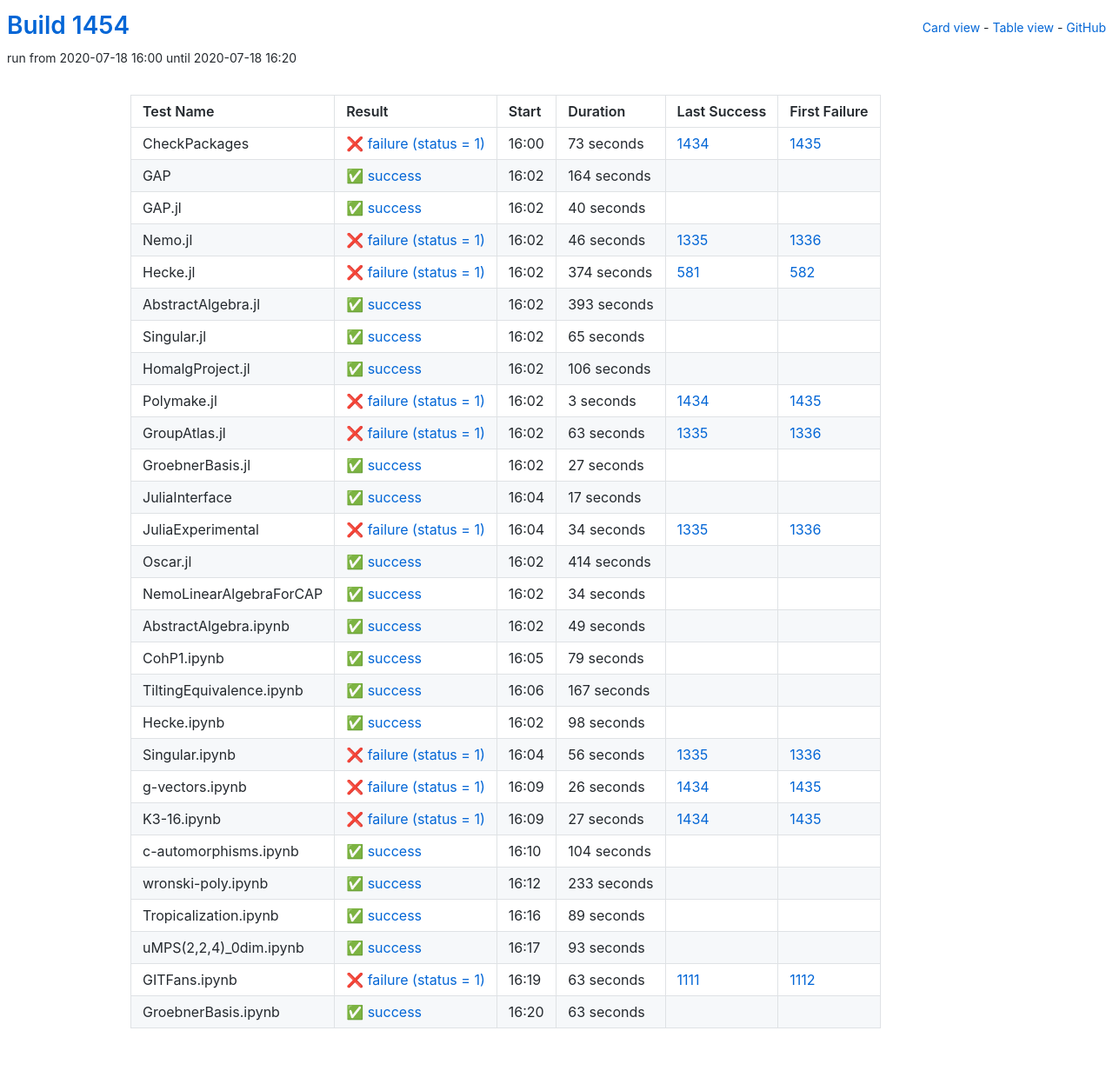
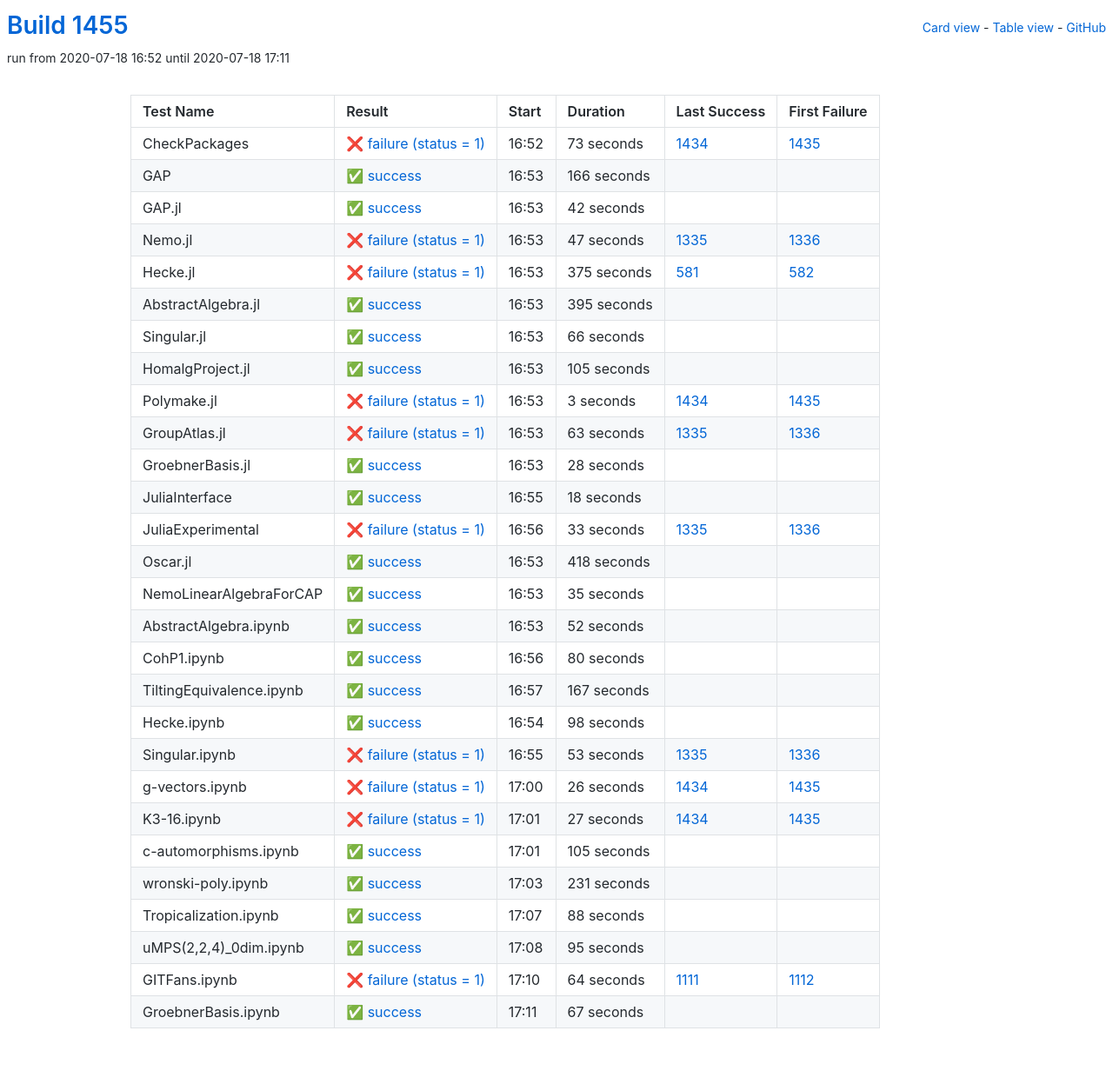
Before and after one commit to oscar-system/oscar-ci-status-1.4, a Jekyll site: the page built from table.html, in a window 1280 px wide. Shown: the whole page at 87% size. Built offline with Jekyll 4.4.1, drawn with Linux system fonts in a browser that asks for light colours.

Commit message:
Build #1455

```diff
--- a/_data/ci.yml
+++ b/_data/ci.yml
@@ -1,6 +1,6 @@
 ---
-build: 1454
-build_url: https://oscarci.mathematik.uni-kl.de/job/oscar-julia-1.4/1454/
+build: 1455
+build_url: https://oscarci.mathematik.uni-kl.de/job/oscar-julia-1.4/1455/
 job: oscar-julia-1.4
 organization: oscar-system
 repo: oscar-ci-status-1.4
@@ -8,8 +8,8 @@ repourl: https://github.com/oscar-system/oscar-ci-status-1.4
 tests:
 - name: CheckPackages
   id: checkpackages
-  log: https://oscarci.mathematik.uni-kl.de/job/oscar-julia-1.4/1454/artifact/logs/build-1454/CheckPackages.log
-  start: 2020-07-18 16:00
+  log: https://oscarci.mathematik.uni-kl.de/job/oscar-julia-1.4/1455/artifact/logs/build-1455/CheckPackages.log
+  start: 2020-07-18 16:52
   success: false
   exitcode: 1
   status: failure
@@ -20,92 +20,92 @@ tests:
   first_failure_url: https://oscarci.mathematik.uni-kl.de/job/oscar-julia-1.4/1435/
 - name: GAP
   id: gap
-  log: https://oscarci.mathematik.uni-kl.de/job/oscar-julia-1.4/1454/artifact/logs/build-1454/GAP.log
-  start: 2020-07-18 16:02
+  log: https://oscarci.mathematik.uni-kl.de/job/oscar-julia-1.4/1455/artifact/logs/build-1455/GAP.log
+  start: 2020-07-18 16:53
   success: true
   exitcode: 0
   status: success
-  duration: 164
+  duration: 166
   last_success: false
   last_success_url:
   first_failure: false
   first_failure_url:
 - name: GAP.jl
   id: gap-jl
-  log: https://oscarci.mathematik.uni-kl.de/job/oscar-julia-1.4/1454/artifact/logs/build-1454/GAP.jl.log
-  start: 2020-07-18 16:02
+  log: https://oscarci.mathematik.uni-kl.de/job/oscar-julia-1.4/1455/artifact/logs/build-1455/GAP.jl.log
+  start: 2020-07-18 16:53
   success: true
   exitcode: 0
   status: success
-  duration: 40
+  duration: 42
   last_success: false
   last_success_url:
   first_failure: false
   first_failure_url:
 - name: Nemo.jl
   id: nemo-jl
-  log: https://oscarci.mathematik.uni-kl.de/job/oscar-julia-1.4/1454/artifact/logs/build-1454/Nemo.jl.log
-  start: 2020-07-18 16:02
+  log: https://oscarci.mathematik.uni-kl.de/job/oscar-julia-1.4/1455/artifact/logs/build-1455/Nemo.jl.log
+  start: 2020-07-18 16:53
   success: false
   exitcode: 1
   status: failure
-  duration: 46
+  duration: 47
   last_success: 1335
   last_success_url: https://oscarci.mathematik.uni-kl.de/job/oscar-julia-1.4/1335/
   first_failure: 1336
   first_failure_url: https://oscarci.mathematik.uni-kl.de/job/oscar-julia-1.4/1336/
 - name: Hecke.jl
   id: hecke-jl
-  log: https://oscarci.mathematik.uni-kl.de/job/oscar-julia-1.4/1454/artifact/logs/build-1454/Hecke.jl.log
-  start: 2020-07-18 16:02
+  log: https://oscarci.mathematik.uni-kl.de/job/oscar-julia-1.4/1455/artifact/logs/build-1455/Hecke.jl.log
+  start: 2020-07-18 16:53
   success: false
   exitcode: 1
   status: failure
-  duration: 374
+  duration: 375
   last_success: 581
   last_success_url: https://oscarci.mathematik.uni-kl.de/job/oscar-julia-1.4/581/
   first_failure: 582
   first_failure_url: https://oscarci.mathematik.uni-kl.de/job/oscar-julia-1.4/582/
 - name: AbstractAlgebra.jl
   id: abstractalgebra-jl
-  log: https://oscarci.mathematik.uni-kl.de/job/oscar-julia-1.4/1454/artifact/logs/build-1454/AbstractAlgebra.jl.log
-  start: 2020-07-18 16:02
+  log: https://oscarci.mathematik.uni-kl.de/job/oscar-julia-1.4/1455/artifact/logs/build-1455/AbstractAlgebra.jl.log
+  start: 2020-07-18 16:53
   success: true
   exitcode: 0
   status: success
-  duration: 393
+  duration: 395
   last_success: false
   last_success_url:
   first_failure: false
   first_failure_url:
 - name: Singular.jl
   id: singular-jl
-  log: https://oscarci.mathematik.uni-kl.de/job/oscar-julia-1.4/1454/artifact/logs/build-1454/Singular.jl.log
-  start: 2020-07-18 16:02
+  log: https://oscarci.mathematik.uni-kl.de/job/oscar-julia-1.4/1455/artifact/logs/build-1455/Singular.jl.log
+  start: 2020-07-18 16:53
   success: true
   exitcode: 0
   status: success
-  duration: 65
+  duration: 66
   last_success: false
   last_success_url:
   first_failure: false
   first_failure_url:
 - name: HomalgProject.jl
   id: homalgproject-jl
-  log: https://oscarci.mathematik.uni-kl.de/job/oscar-julia-1.4/1454/artifact/logs/build-1454/HomalgProject.jl.log
-  start: 2020-07-18 16:02
+  log: https://oscarci.mathematik.uni-kl.de/job/oscar-julia-1.4/1455/artifact/logs/build-1455/HomalgProject.jl.log
+  start: 2020-07-18 16:53
   success: true
   exitcode: 0
   status: success
-  duration: 106
+  duration: 105
   last_success: false
   last_success_url:
   first_failure: false
   first_failure_url:
 - name: Polymake.jl
   id: polymake-jl
-  log: https://oscarci.mathematik.uni-kl.de/job/oscar-julia-1.4/1454/artifact/logs/build-1454/Polymake.jl.log
-  start: 2020-07-18 16:02
+  log: https://oscarci.mathematik.uni-kl.de/job/oscar-julia-1.4/1455/artifact/logs/build-1455/Polymake.jl.log
+  start: 2020-07-18 16:53
   success: false
   exitcode: 1
   status: failure
@@ -116,8 +116,8 @@ tests:
   first_failure_url: https://oscarci.mathematik.uni-kl.de/job/oscar-julia-1.4/1435/
 - name: GroupAtlas.jl
   id: groupatlas-jl
-  log: https://oscarci.mathematik.uni-kl.de/job/oscar-julia-1.4/1454/artifact/logs/build-1454/GroupAtlas.jl.log
-  start: 2020-07-18 16:02
+  log: https://oscarci.mathematik.uni-kl.de/job/oscar-julia-1.4/1455/artifact/logs/build-1455/GroupAtlas.jl.log
+  start: 2020-07-18 16:53
   success: false
   exitcode: 1
   status: failure
@@ -128,92 +128,92 @@ tests:
   first_failure_url: https://oscarci.mathematik.uni-kl.de/job/oscar-julia-1.4/1336/
 - name: GroebnerBasis.jl
   id: groebnerbasis-jl
-  log: https://oscarci.mathematik.uni-kl.de/job/oscar-julia-1.4/1454/artifact/logs/build-1454/GroebnerBasis.jl.log
-  start: 2020-07-18 16:02
+  log: https://oscarci.mathematik.uni-kl.de/job/oscar-julia-1.4/1455/artifact/logs/build-1455/GroebnerBasis.jl.log
+  start: 2020-07-18 16:53
   success: true
   exitcode: 0
   status: success
-  duration: 27
+  duration: 28
   last_success: false
   last_success_url:
   first_failure: false
   first_failure_url:
 - name: JuliaInterface
   id: juliainterface
-  log: https://oscarci.mathematik.uni-kl.de/job/oscar-julia-1.4/1454/artifact/logs/build-1454/JuliaInterface.log
-  start: 2020-07-18 16:04
+  log: https://oscarci.mathematik.uni-kl.de/job/oscar-julia-1.4/1455/artifact/logs/build-1455/JuliaInterface.log
+  start: 2020-07-18 16:55
   success: true
   exitcode: 0
   status: success
-  duration: 17
+  duration: 18
   last_success: false
   last_success_url:
   first_failure: false
   first_failure_url:
 - name: JuliaExperimental
   id: juliaexperimental
-  log: https://oscarci.mathematik.uni-kl.de/job/oscar-julia-1.4/1454/artifact/logs/build-1454/JuliaExperimental.log
-  start: 2020-07-18 16:04
+  log: https://oscarci.mathematik.uni-kl.de/job/oscar-julia-1.4/1455/artifact/logs/build-1455/JuliaExperimental.log
+  start: 2020-07-18 16:56
   success: false
   exitcode: 1
   status: failure
-  duration: 34
+  duration: 33
   last_success: 1335
   last_success_url: https://oscarci.mathematik.uni-kl.de/job/oscar-julia-1.4/1335/
   first_failure: 1336
   first_failure_url: https://oscarci.mathematik.uni-kl.de/job/oscar-julia-1.4/1336/
 - name: Oscar.jl
   id: oscar-jl
-  log: https://oscarci.mathematik.uni-kl.de/job/oscar-julia-1.4/1454/artifact/logs/build-1454/Oscar.jl.log
-  start: 2020-07-18 16:02
+  log: https://oscarci.mathematik.uni-kl.de/job/oscar-julia-1.4/1455/artifact/logs/build-1455/Oscar.jl.log
+  start: 2020-07-18 16:53
   success: true
   exitcode: 0
   status: success
-  duration: 414
+  duration: 418
   last_success: false
   last_success_url:
   first_failure: false
   first_failure_url:
 - name: NemoLinearAlgebraForCAP
   id: nemolinearalgebraforcap
-  log: https://oscarci.mathematik.uni-kl.de/job/oscar-julia-1.4/1454/artifact/logs/build-1454/NemoLinearAlgebraForCAP.log
-  start: 2020-07-18 16:02
+  log: https://oscarci.mathematik.uni-kl.de/job/oscar-julia-1.4/1455/artifact/logs/build-1455/NemoLinearAlgebraForCAP.log
+  start: 2020-07-18 16:53
   success: true
   exitcode: 0
   status: success
-  duration: 34
+  duration: 35
   last_success: false
   last_success_url:
   first_failure: false
   first_failure_url:
 - name: AbstractAlgebra.ipynb
   id: abstractalgebra-ipynb
-  log: https://oscarci.mathematik.uni-kl.de/job/oscar-julia-1.4/1454/artifact/logs/build-1454/AbstractAlgebra.ipynb.log
-  start: 2020-07-18 16:02
+  log: https://oscarci.mathematik.uni-kl.de/job/oscar-julia-1.4/1455/artifact/logs/build-1455/AbstractAlgebra.ipynb.log
+  start: 2020-07-18 16:53
   success: true
   exitcode: 0
   status: success
-  duration: 49
+  duration: 52
   last_success: false
   last_success_url:
   first_failure: false
   first_failure_url:
 - name: CohP1.ipynb
   id: cohp1-ipynb
-  log: https://oscarci.mathematik.uni-kl.de/job/oscar-julia-1.4/1454/artifact/logs/build-1454/CohP1.ipynb.log
-  start: 2020-07-18 16:05
+  log: https://oscarci.mathematik.uni-kl.de/job/oscar-julia-1.4/1455/artifact/logs/build-1455/CohP1.ipynb.log
+  start: 2020-07-18 16:56
   success: true
   exitcode: 0
   status: success
-  duration: 79
+  duration: 80
   last_success: false
   last_success_url:
   first_failure: false
   first_failure_url:
 - name: TiltingEquivalence.ipynb
   id: tiltingequivalence-ipynb
-  log: https://oscarci.mathematik.uni-kl.de/job/oscar-julia-1.4/1454/artifact/logs/build-1454/TiltingEquivalence.ipynb.log
-  start: 2020-07-18 16:06
+  log: https://oscarci.mathematik.uni-kl.de/job/oscar-julia-1.4/1455/artifact/logs/build-1455/TiltingEquivalence.ipynb.log
+  start: 2020-07-18 16:57
   success: true
   exitcode: 0
   status: success
@@ -224,8 +224,8 @@ tests:
   first_failure_url:
 - name: Hecke.ipynb
   id: hecke-ipynb
-  log: https://oscarci.mathematik.uni-kl.de/job/oscar-julia-1.4/1454/artifact/logs/build-1454/Hecke.ipynb.log
-  start: 2020-07-18 16:02
+  log: https://oscarci.mathematik.uni-kl.de/job/oscar-julia-1.4/1455/artifact/logs/build-1455/Hecke.ipynb.log
+  start: 2020-07-18 16:54
   success: true
   exitcode: 0
   status: success
@@ -236,20 +236,20 @@ tests:
   first_failure_url:
 - name: Singular.ipynb
   id: singular-ipynb
-  log: https://oscarci.mathematik.uni-kl.de/job/oscar-julia-1.4/1454/artifact/logs/build-1454/Singular.ipynb.log
-  start: 2020-07-18 16:04
+  log: https://oscarci.mathematik.uni-kl.de/job/oscar-julia-1.4/1455/artifact/logs/build-1455/Singular.ipynb.log
+  start: 2020-07-18 16:55
   success: false
   exitcode: 1
   status: failure
-  duration: 56
+  duration: 53
   last_success: 1335
   last_success_url: https://oscarci.mathematik.uni-kl.de/job/oscar-julia-1.4/1335/
   first_failure: 1336
   first_failure_url: https://oscarci.mathematik.uni-kl.de/job/oscar-julia-1.4/1336/
 - name: g-vectors.ipynb
   id: g-vectors-ipynb
-  log: https://oscarci.mathematik.uni-kl.de/job/oscar-julia-1.4/1454/artifact/logs/build-1454/g-vectors.ipynb.log
-  start: 2020-07-18 16:09
+  log: https://oscarci.mathematik.uni-kl.de/job/oscar-julia-1.4/1455/artifact/logs/build-1455/g-vectors.ipynb.log
+  start: 2020-07-18 17:00
   success: false
   exitcode: 1
   status: failure
@@ -260,8 +260,8 @@ tests:
   first_failure_url: https://oscarci.mathematik.uni-kl.de/job/oscar-julia-1.4/1435/
 - name: K3-16.ipynb
   id: k3-16-ipynb
-  log: https://oscarci.mathematik.uni-kl.de/job/oscar-julia-1.4/1454/artifact/logs/build-1454/K3-16.ipynb.log
-  start: 2020-07-18 16:09
+  log: https://oscarci.mathematik.uni-kl.de/job/oscar-julia-1.4/1455/artifact/logs/build-1455/K3-16.ipynb.log
+  start: 2020-07-18 17:01
   success: false
   exitcode: 1
   status: failure
@@ -272,72 +272,72 @@ tests:
   first_failure_url: https://oscarci.mathematik.uni-kl.de/job/oscar-julia-1.4/1435/
 - name: c-automorphisms.ipynb
   id: c-automorphisms-ipynb
-  log: https://oscarci.mathematik.uni-kl.de/job/oscar-julia-1.4/1454/artifact/logs/build-1454/c-automorphisms.ipynb.log
-  start: 2020-07-18 16:10
+  log: https://oscarci.mathematik.uni-kl.de/job/oscar-julia-1.4/1455/artifact/logs/build-1455/c-automorphisms.ipynb.log
+  start: 2020-07-18 17:01
   success: true
   exitcode: 0
   status: success
-  duration: 104
+  duration: 105
   last_success: false
   last_success_url:
   first_failure: false
   first_failure_url:
 - name: wronski-poly.ipynb
   id: wronski-poly-ipynb
-  log: https://oscarci.mathematik.uni-kl.de/job/oscar-julia-1.4/1454/artifact/logs/build-1454/wronski-poly.ipynb.log
-  start: 2020-07-18 16:12
+  log: https://oscarci.mathematik.uni-kl.de/job/oscar-julia-1.4/1455/artifact/logs/build-1455/wronski-poly.ipynb.log
+  start: 2020-07-18 17:03
   success: true
   exitcode: 0
   status: success
-  duration: 233
+  duration: 231
   last_success: false
   last_success_url:
   first_failure: false
   first_failure_url:
 - name: Tropicalization.ipynb
   id: tropicalization-ipynb
-  log: https://oscarci.mathematik.uni-kl.de/job/oscar-julia-1.4/1454/artifact/logs/build-1454/Tropicalization.ipynb.log
-  start: 2020-07-18 16:16
+  log: https://oscarci.mathematik.uni-kl.de/job/oscar-julia-1.4/1455/artifact/logs/build-1455/Tropicalization.ipynb.log
+  start: 2020-07-18 17:07
   success: true
   exitcode: 0
   status: success
-  duration: 89
+  duration: 88
   last_success: false
   last_success_url:
   first_failure: false
   first_failure_url:
 - name: uMPS(2,2,4)_0dim.ipynb
   id: umps-2-2-4-0dim-ipynb
-  log: https://oscarci.mathematik.uni-kl.de/job/oscar-julia-1.4/1454/artifact/logs/build-1454/uMPS-2-2-4-_0dim.ipynb.log
-  start: 2020-07-18 16:17
+  log: https://oscarci.mathematik.uni-kl.de/job/oscar-julia-1.4/1455/artifact/logs/build-1455/uMPS-2-2-4-_0dim.ipynb.log
+  start: 2020-07-18 17:08
   success: true
   exitcode: 0
   status: success
-  duration: 93
+  duration: 95
   last_success: false
   last_success_url:
   first_failure: false
   first_failure_url:
 - name: GITFans.ipynb
   id: gitfans-ipynb
-  log: https://oscarci.mathematik.uni-kl.de/job/oscar-julia-1.4/1454/artifact/logs/build-1454/GITFans.ipynb.log
-  start: 2020-07-18 16:19
+  log: https://oscarci.mathematik.uni-kl.de/job/oscar-julia-1.4/1455/artifact/logs/build-1455/GITFans.ipynb.log
+  start: 2020-07-18 17:10
   success: false
   exitcode: 1
   status: failure
-  duration: 63
+  duration: 64
   last_success: 1111
   last_success_url: https://oscarci.mathematik.uni-kl.de/job/oscar-julia-1.4/1111/
   first_failure: 1112
   first_failure_url: https://oscarci.mathematik.uni-kl.de/job/oscar-julia-1.4/1112/
 - name: GroebnerBasis.ipynb
   id: groebnerbasis-ipynb
-  log: https://oscarci.mathematik.uni-kl.de/job/oscar-julia-1.4/1454/artifact/logs/build-1454/GroebnerBasis.ipynb.log
-  start: 2020-07-18 16:20
+  log: https://oscarci.mathematik.uni-kl.de/job/oscar-julia-1.4/1455/artifact/logs/build-1455/GroebnerBasis.ipynb.log
+  start: 2020-07-18 17:11
   success: true
   exitcode: 0
   status: success
-  duration: 63
+  duration: 67
   last_success: false
   last_success_url:
   first_failure: false
```
Also changed, not shown: README.md.
